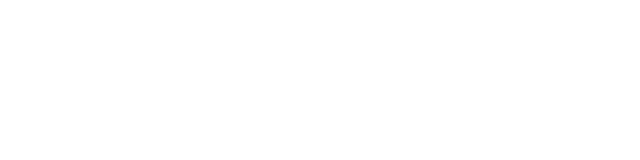
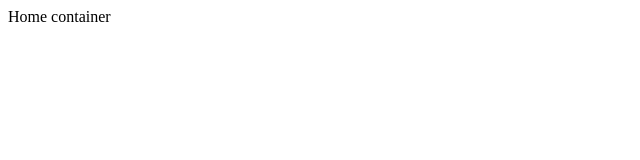
Before and after one commit to eleven4y/shrinkage, a React app in the folder client/: page /home in a window 1280 px wide. Shown: the top 160 px of the page, without its empty margins (0-640 px from the left). Built offline with nearby package versions, Linux system fonts and the light colour scheme.

Commit message:
[feature] add home container and description for auth containers
add description for login container
add description for register container

```diff
--- a/client/src/app/App.js
+++ b/client/src/app/App.js
@@ -1,7 +1,8 @@
 import React from 'react';
 import { Switch, Route } from 'react-router-dom';
 
-import AuthContainer from '../containers/auth'
+import AuthContainer from '../containers/auth';
+import HomeContainer from '../containers/home';
 
 /**
  * App entry point
@@ -13,6 +14,9 @@ function App() {
       <Route
         path='/auth'
         component={AuthContainer}/>
+      <Route
+        path='/home'
+        component={HomeContainer}/>
     </Switch>
   );
 }
--- a/client/src/containers/auth/components/LoginContainer.js
+++ b/client/src/containers/auth/components/LoginContainer.js
@@ -1,5 +1,9 @@
 import React from 'react';
 
+/**
+ * Login auth container
+ * Root route: '/auth/login'
+ */
 function LoginContainer() {
   return (
     <div>
--- a/client/src/containers/auth/components/RegisterContainer.js
+++ b/client/src/containers/auth/components/RegisterContainer.js
@@ -1,5 +1,9 @@
 import React from 'react';
 
+/**
+ * Register auth container
+ * Root route: '/auth/register'
+ */
 function RegisterContainer() {
   return (
     <div>
--- /dev/null
+++ b/client/src/containers/home/HomeContainer.js
@@ -0,0 +1,15 @@
+import React from 'react';
+
+/**
+ * Home container
+ * Root route: '/home'
+ */
+function HomeContainer() {
+  return (
+    <div>
+      {'Home container'}
+    </div>
+  );
+}
+
+export default HomeContainer;
--- /dev/null
+++ b/client/src/containers/home/index.js
@@ -0,0 +1,2 @@
+import HomeContainer from './HomeContainer';
+export default HomeContainer;
```
